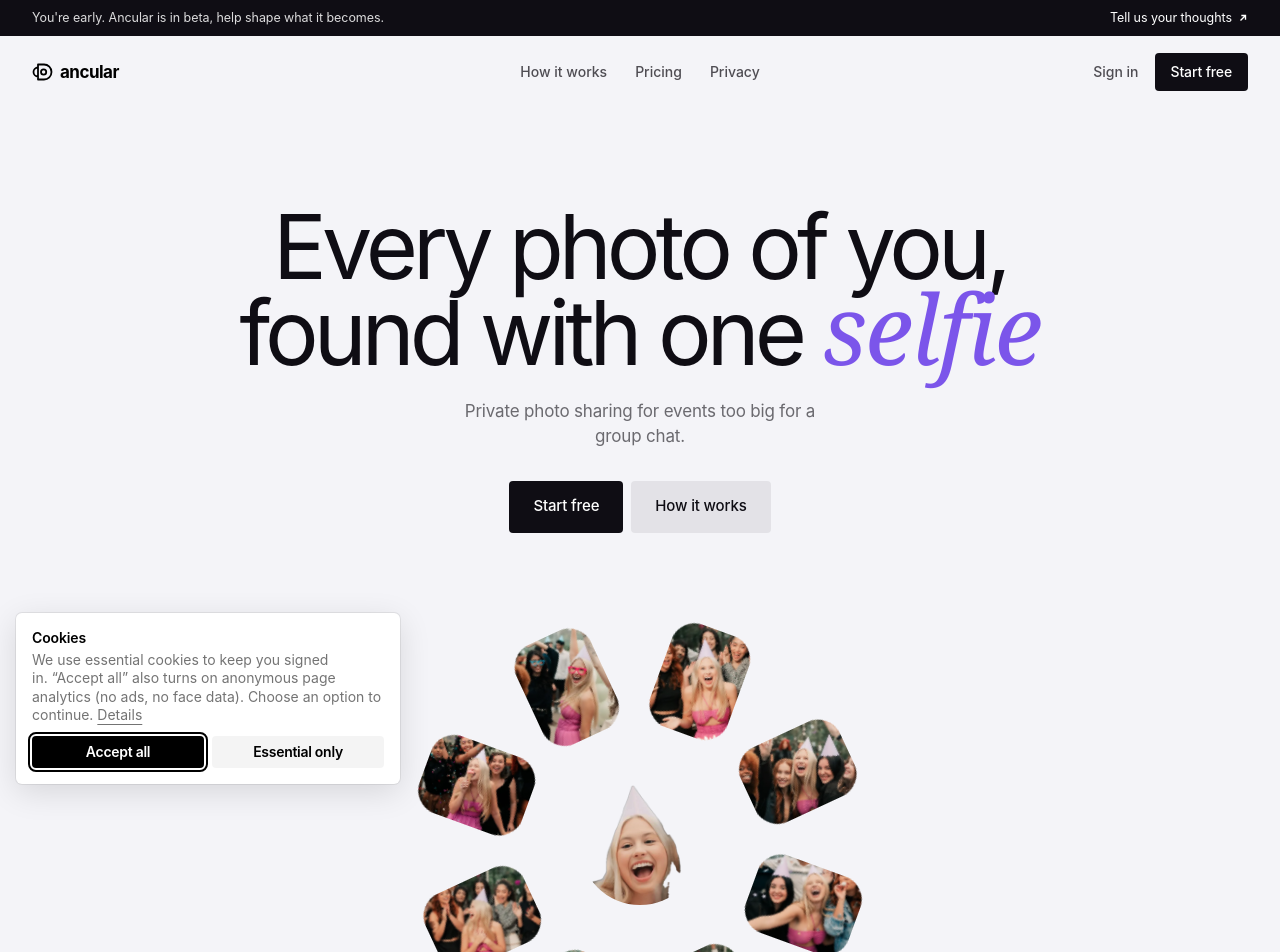
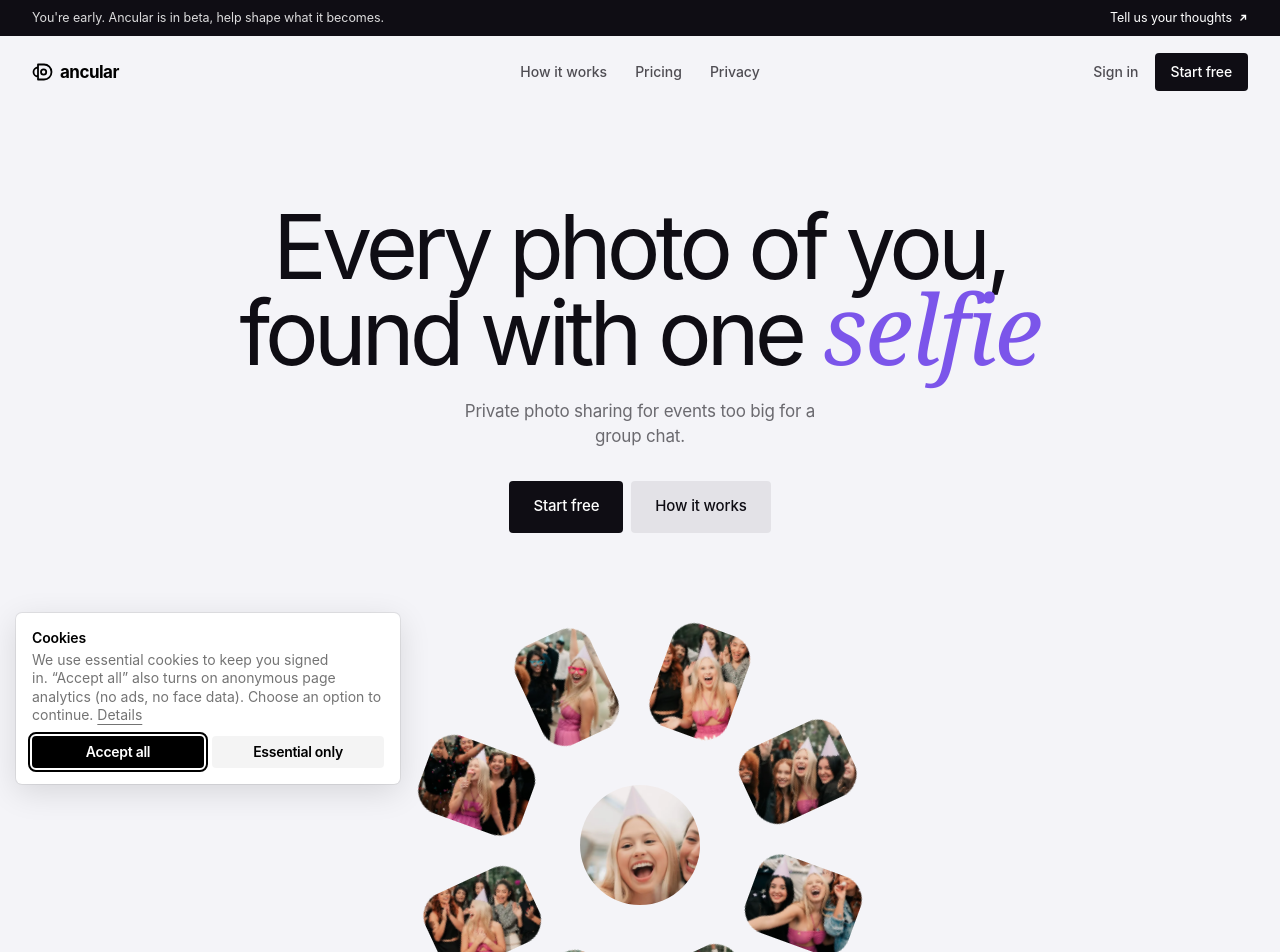
Before and after one commit to GoKikxle/ancular, a Next.js app: page / in a window 1280 px wide. Shown: the top 952 px of the page. Built offline with nearby package versions, Linux system fonts and the light colour scheme; no server answers.

Commit message:
Hero selfie: back to the original photo
Co-Authored-By: Claude Opus 5.5 <noreply@anthropic.com>
Claude-Session: https://claude.ai/code/session_01Lmp5NxkB2QLYJjp4ByFzYL

```diff
--- a/components/landing/HeroOrbit.tsx
+++ b/components/landing/HeroOrbit.tsx
@@ -29,7 +29,7 @@ export function HeroOrbit() {
 
       <div className="orbit-center">
         {/* eslint-disable-next-line @next/next/no-img-element */}
-        <img src="/landing/hero/selfie-cut.webp" alt="" width={520} height={520} className="orbit-selfie" />
+        <img src="/landing/hero/selfie.webp" alt="" width={520} height={520} className="orbit-selfie" />
       </div>
     </div>
   );
```
Also changed, not shown: public/landing/hero/selfie-cut.webp (deleted).
